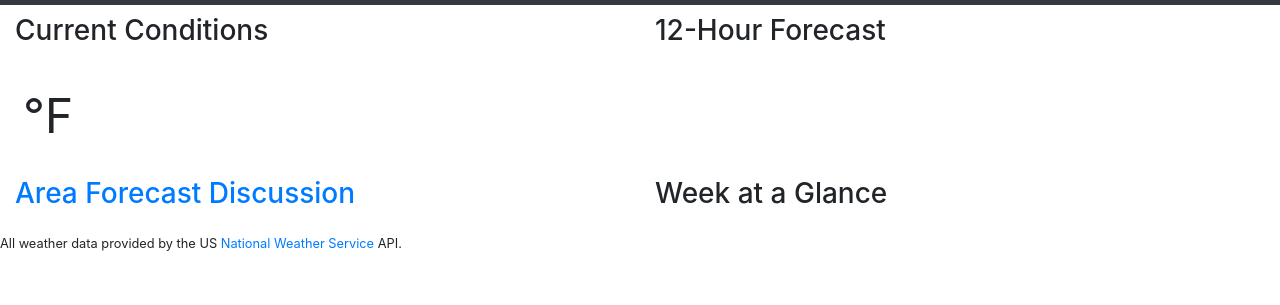
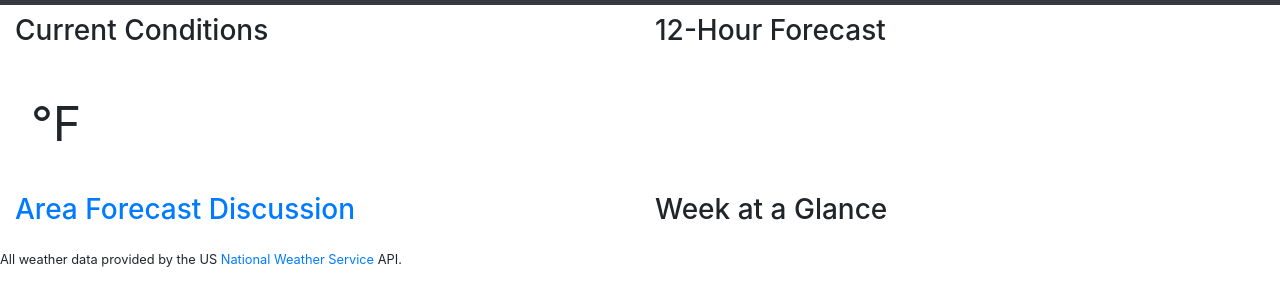
Before and after one commit to Smalls1652/progressive-weather-app, a website: page index.html in a window 1280 px wide. Shown: the part 61-366 px from the top of the page. Drawn offline with nearby package versions, Linux system fonts and the light colour scheme.

Commit message:
Changed padding for current temp.

```diff
--- a/index.html
+++ b/index.html
@@ -57,7 +57,7 @@
                     <div class="pt-4 text-left">
                         <span id="weatherIcon"></span>
                     </div>
-                    <div class="p-2 text-left condFont">
+                    <div class="p-3 text-left condFont">
                         <p class="currentCondition"></p>
                         <p class="currentTemp align-middle"> &#8457;</p>
                     </div>
```
